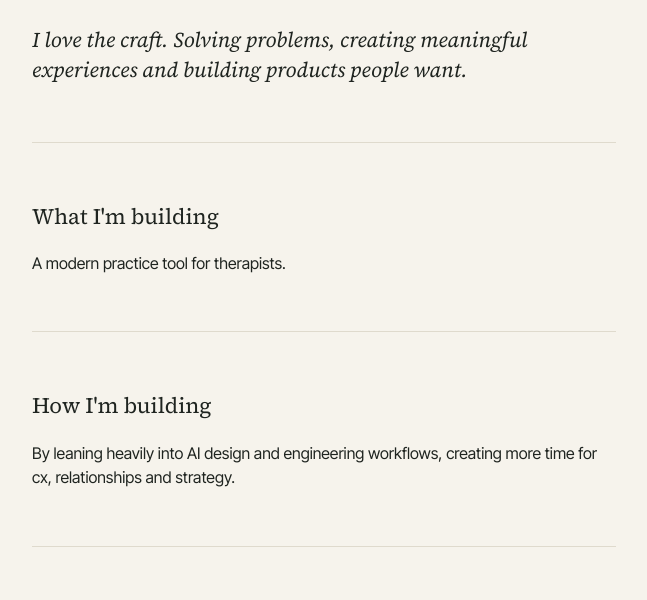
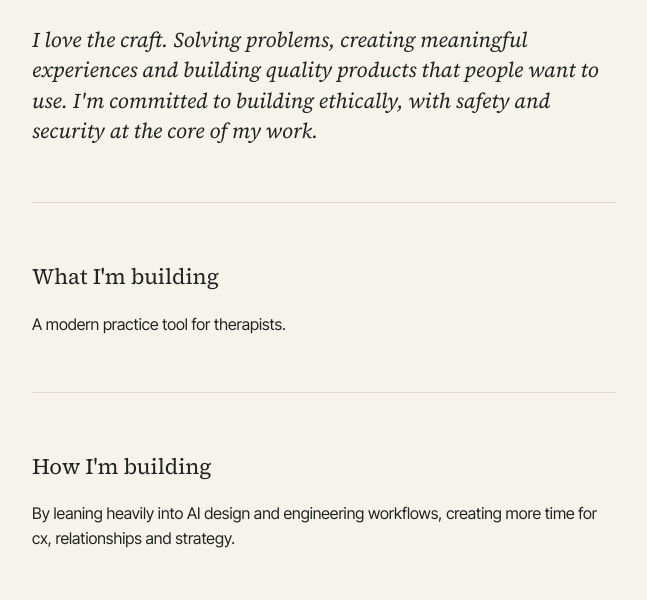
Before and after one commit to andrewmaudsley/andrewmaudsley.github.io, an Astro site: page / in a window 1280 px wide. Shown: the part 177-777 px from the top of the page, without its empty margins (316-963 px from the left). Built offline with nearby package versions, Linux system fonts and the light colour scheme; Astro itself is replaced by a stand-in of ours.

Commit message:
Update lede copy with ethical building commitment
Co-Authored-By: Claude Opus 4.8 <noreply@anthropic.com>

```diff
--- a/src/pages/index.astro
+++ b/src/pages/index.astro
@@ -20,7 +20,7 @@ const email = 'andrew@andrewmaudsley.com';
     <meta property="og:title" content="Andrew Maudsley — Product Engineer" />
     <meta
       property="og:description"
-      content="I love the craft. Solving problems, creating meaningful experiences and building products people want."
+      content="I love the craft. Solving problems, creating meaningful experiences and building quality products that people want to use. I'm committed to building ethically, with safety and security at the core of my work."
     />
     <meta property="og:image" content="https://www.andrewmaudsley.com/og-image.png" />
     <meta property="og:image:width" content="1200" />
@@ -29,7 +29,7 @@ const email = 'andrew@andrewmaudsley.com';
     <meta name="twitter:title" content="Andrew Maudsley — Product Engineer" />
     <meta
       name="twitter:description"
-      content="I love the craft. Solving problems, creating meaningful experiences and building products people want."
+      content="I love the craft. Solving problems, creating meaningful experiences and building quality products that people want to use. I'm committed to building ethically, with safety and security at the core of my work."
     />
     <meta name="twitter:image" content="https://www.andrewmaudsley.com/og-image.png" />
 
@@ -210,7 +210,7 @@ const email = 'andrew@andrewmaudsley.com';
           <span>London</span>
         </div>
         <p class="lede">
-          I love the craft. Solving problems, creating meaningful experiences and building products people want.
+          I love the craft. Solving problems, creating meaningful experiences and building quality products that people want to use. I'm committed to building ethically, with safety and security at the core of my work.
         </p>
       </header>
 
```
